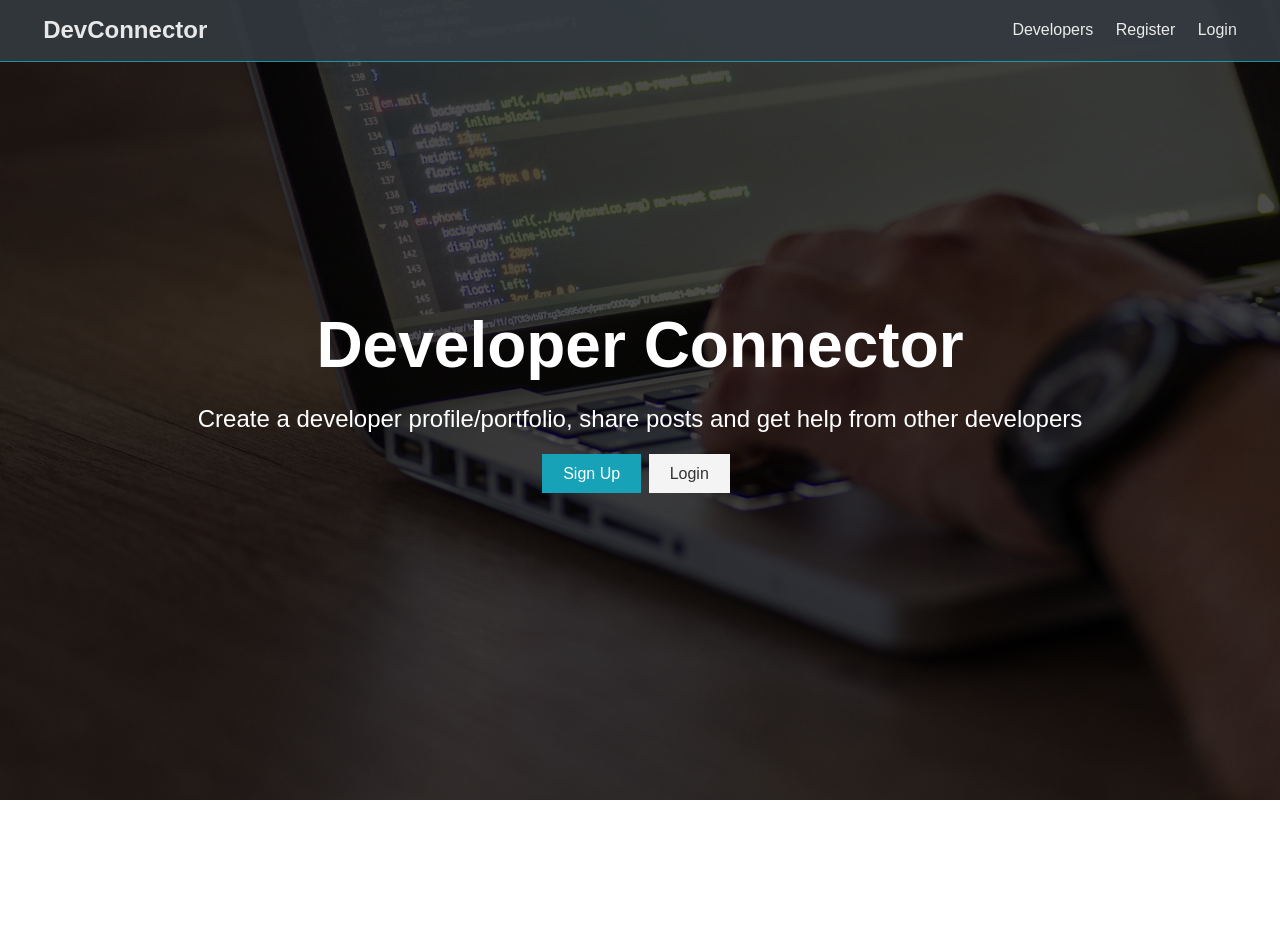
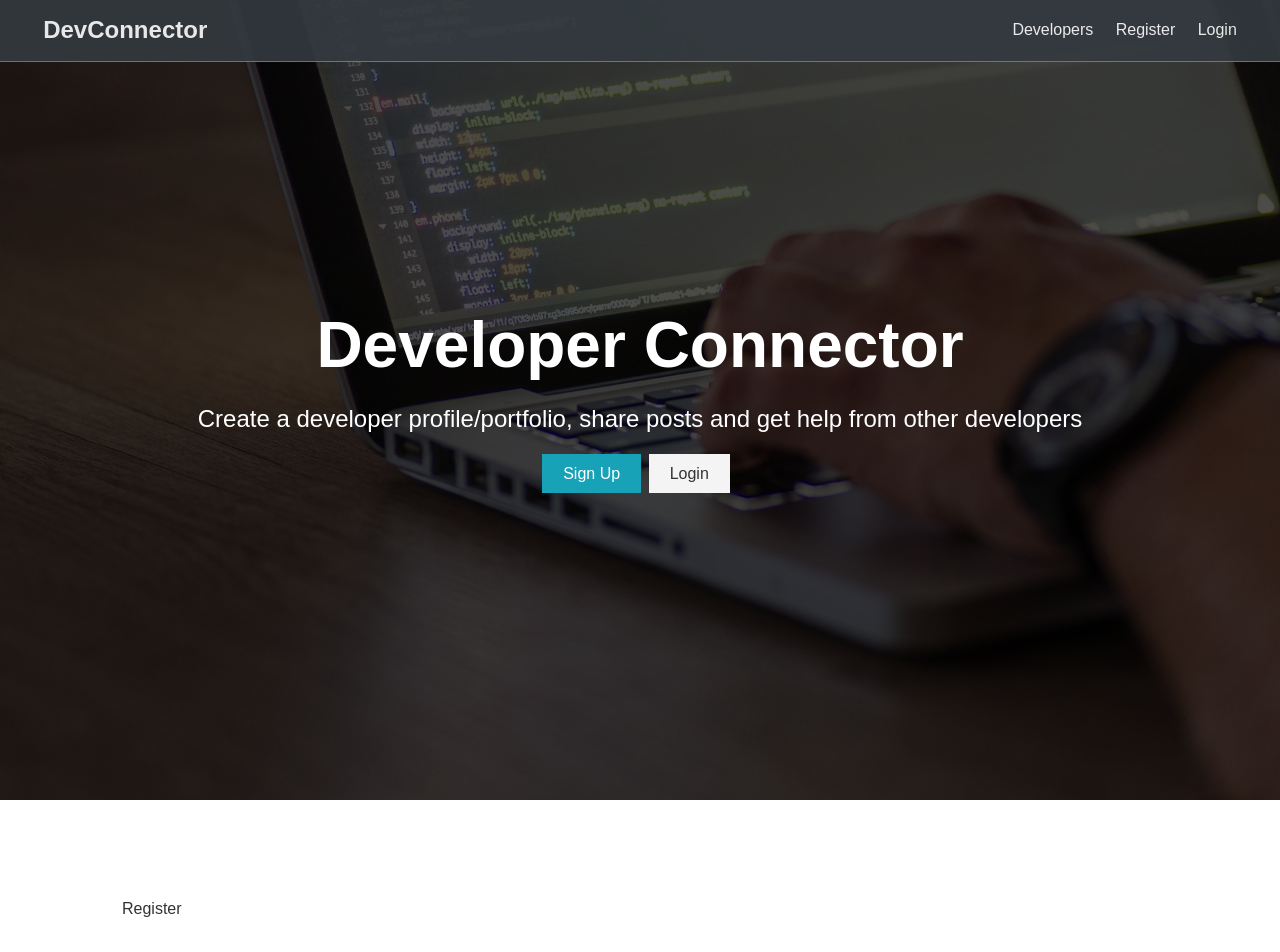
Before and after one commit to flyare/mern, a React (Create React App) app in the folder client/: page / in a window 1280 px wide. Shown: the top 952 px of the page. Before the commit the page ends 800 px from the top, so only its background shows below. Built offline with nearby package versions, Linux system fonts and the light colour scheme.

Commit message:
add react-router-dom

```diff
--- a/client/src/App.js
+++ b/client/src/App.js
@@ -1,13 +1,27 @@
 import React, { Fragment } from "react";
-import "./App.css";
+import { BrowserRouter as Router, Switch, Route } from "react-router-dom";
 import Nav from "./components/Nav";
 import Landing from "./components/Landing";
+import Login from "./components/auth/Login";
+import Register from "./components/auth/Register";
+import "./App.css";
+
 const App = () => {
     return (
-        <Fragment>
-            <Nav />
-            <Landing />
-        </Fragment>
+        <Router>
+            <Fragment>
+                <Nav />
+                <Route part="/">
+                    <Landing />
+                </Route>
+                <section className="container">
+                    <Switch>
+                        <Route exact part="/register" component={Register} />
+                        <Route exact part="/login" component={Login} />
+                    </Switch>
+                </section>
+            </Fragment>
+        </Router>
     );
 };
 
--- a/client/src/components/Nav.js
+++ b/client/src/components/Nav.js
@@ -1,20 +1,22 @@
+import { Link } from "react-router-dom";
+
 const Nav = () => {
     return (
         <nav className="navbar bg-dark">
             <h1>
-                <a href="index.html">
+                <Link to="/">
                     <i className="fas fa-code" /> DevConnector
-                </a>
+                </Link>
             </h1>
             <ul>
                 <li>
-                    <a href="profiles.html">Developers</a>
+                    <Link to="!#">Developers</Link>
                 </li>
                 <li>
-                    <a href="register.html">Register</a>
+                    <Link to="/register">Register</Link>
                 </li>
                 <li>
-                    <a href="login.html">Login</a>
+                    <Link to="/login">Login</Link>
                 </li>
             </ul>
         </nav>
--- /dev/null
+++ b/client/src/components/auth/Login.js
@@ -0,0 +1,11 @@
+import React from 'react'
+
+const Login = () => {
+    return (
+        <div>
+           Login
+        </div>
+    )
+}
+
+export default Login
--- /dev/null
+++ b/client/src/components/auth/Register.js
@@ -0,0 +1,11 @@
+import React from 'react'
+
+const Register = () => {
+    return (
+        <div>
+            Register
+        </div>
+    )
+}
+
+export default Register
```
